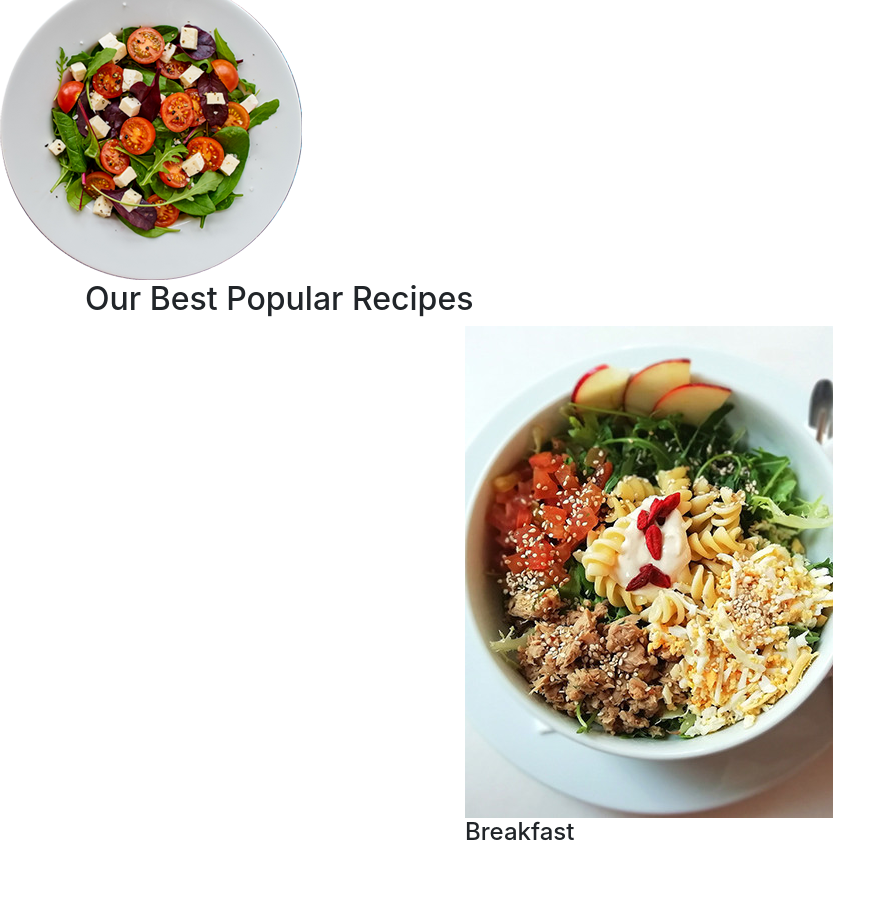
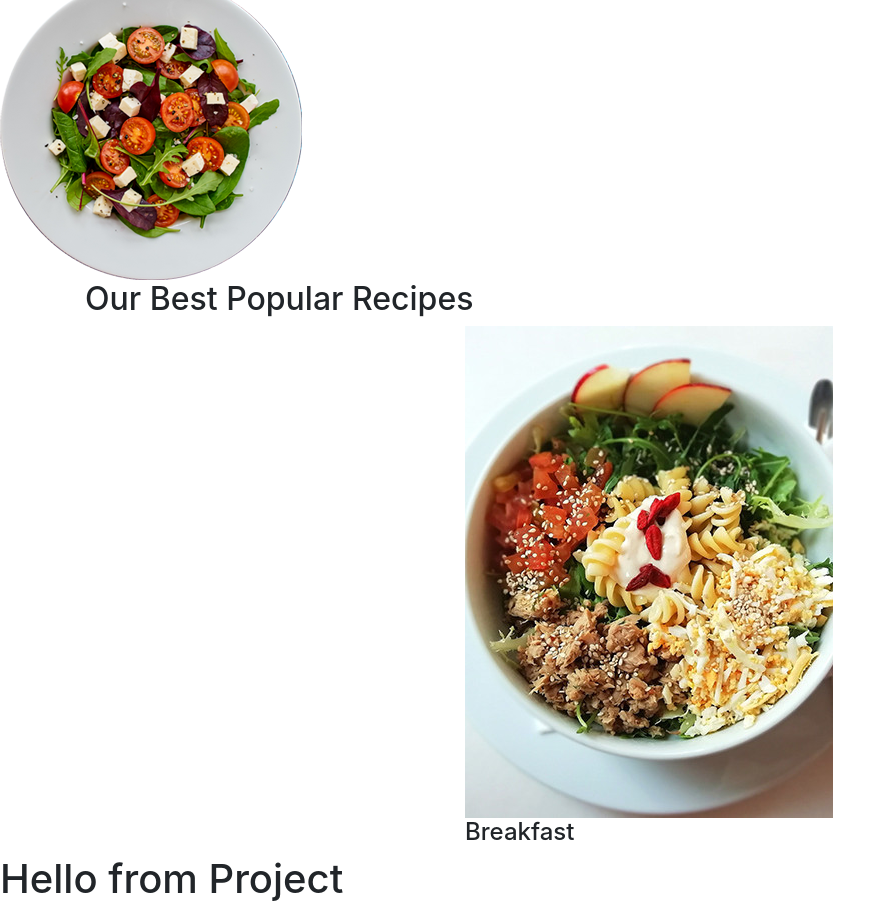
Before and after one commit to IkromovaDilsora/delvery_food, a plain HTML site: page index.html in a window 1280 px wide. Shown: the part 2444-3355 px from the top of the page, without its empty margins (0-896 px from the left). Before the commit the page ends 3299 px from the top, so only its background shows below. Drawn offline with Linux system fonts and the light colour scheme; some icons are missing.

Commit message:
ikkinchi

```diff
--- a/index.html
+++ b/index.html
@@ -157,6 +157,7 @@
              </div>
          </div>
     </section>
+    <h1>Hello from Project</h1>
     <script src="js/jquery-3.4.1.min.js"></script>
     <script src="js/bootstrap.js"></script>
 </body>
```
